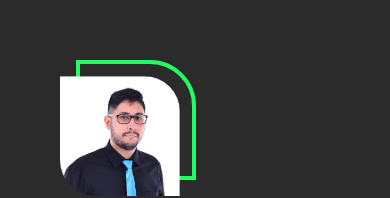
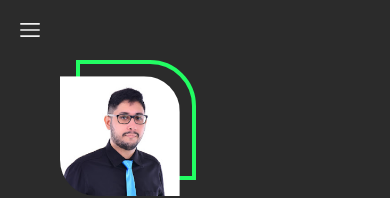
Before and after one commit to caioorleans/portfolio, an Angular app: page / in a window 390 px wide. Shown: the top 198 px of the page. Built offline with nearby package versions, Linux system fonts and the light colour scheme.

Commit message:
mobile menu

```diff
--- a/src/app/app.component.css
+++ b/src/app/app.component.css
@@ -4,6 +4,34 @@
     padding-left: 60px;
     margin-top: 60px;
     display: flex;
+}
+
+#menu-button {
+    position: fixed;
+    top: 20px;
+    left: 20px;
+    z-index: 11;
+    width: 20px;
+    height: 20px;
+}
+
+#black-screen {
+    width: 100%;
+    height: 100vh;
+    position: fixed;
+    top: 0;
+    left: 0;
+    background-color: rgba(0, 0, 0, 0.5);
+}
+
+#menu-button img {
+    width: 100%;
+}
+
+@media(min-width: 900px){
+    #menu-button {
+        display: none;
+    }
 }
 
 @media(min-width:480px){
@@ -57,6 +85,12 @@
     }
 }
 
+@Media(min-width: 900px){
+    #mobile-container-menu {
+        display: none;
+    }
+}
+
 @Media(max-width: 480px){
     #container-indicator{
         display: none;
--- a/src/app/app.component.html
+++ b/src/app/app.component.html
@@ -1,4 +1,16 @@
 <div id = "container" class = "full-height">
+    <div id="menu-button" (click)="changeMenuState()">
+        @if (showMenu) {
+            <img src="../assets/icons/cross.svg" alt="">
+        }
+        @else {
+            <img src="../assets/icons/menu-burger.svg" alt="">
+        }
+    </div>
+    <div *ngIf="showMenu" id="mobile-container-menu">
+        <div id="black-screen"></div>
+        <app-menu></app-menu>
+    </div>
     <div id = "container-menu" class="full-height">
         <app-menu></app-menu>
     </div>
@@ -6,9 +18,17 @@
         <app-content></app-content>
     </div>
     <div id = "container-indicator">
-        <div class="indicator active-indicator"></div>
-        <div class="indicator"></div>
-        <div class="indicator"></div>
-        <div class="indicator"></div>
+        <a href="#about-me">
+            <div class="indicator"></div>
+        </a>
+        <a href="#qualification">
+            <div class="indicator"></div>
+        </a>
+        <a href="#experiences">
+            <div class="indicator"></div>
+        </a>
+        <a href="#about-me">
+            <div class="indicator"></div>
+        </a>
     </div>
 </div>
--- a/src/app/app.component.ts
+++ b/src/app/app.component.ts
@@ -1,16 +1,22 @@
 import { Component, HostListener, Inject, PLATFORM_ID } from '@angular/core';
 import { RouterOutlet } from '@angular/router';
 import { ContentComponent } from './components/content/content.component';
-import { isPlatformBrowser } from '@angular/common';
+import { CommonModule, isPlatformBrowser } from '@angular/common';
 import { MenuComponent } from './components/menu/menu.component';
 
 @Component({
   selector: 'app-root',
   standalone: true,
-  imports: [MenuComponent, ContentComponent],
+  imports: [CommonModule,MenuComponent, ContentComponent],
   templateUrl: './app.component.html',
   styleUrl: './app.component.css'
 })
 export class AppComponent {
   title = 'portfolio';
+
+  showMenu = false;
+
+  changeMenuState(){
+    this.showMenu = !this.showMenu
+  }
 }
--- a/src/app/components/menu/menu.component.css
+++ b/src/app/components/menu/menu.component.css
@@ -44,3 +44,19 @@ ul {
 .icon:hover {
     width: 32px
 }
+
+@media(max-width: 900px){
+    .full-height{
+        height: 100vh;
+        position: fixed;
+        top: 0;
+        left: 0;
+        padding: 60px;
+        z-index: 10;
+        background-color: var(--background-color);
+    }
+
+    .photo-description {
+        display: none;
+    }
+}
--- a/src/app/components/menu/menu.component.html
+++ b/src/app/components/menu/menu.component.html
@@ -1,9 +1,9 @@
 <div id = "menu" class="full-height">
 
-    <app-photo-and-description></app-photo-and-description>
+    <app-photo-and-description class="photo-description"></app-photo-and-description>
 
     <ul id = "menu-itens">
-        <li><a class="menu-item selected-item" href="#about-me">Sobre mim</a></li>
+        <li><a class="menu-item" href="#about-me">Sobre mim</a></li>
         <li><a class="menu-item" href="#qualification">Formação</a></li>
         <li><a class="menu-item" href="#experiences">Experiências</a></li>
         <li><a class="menu-item" href="">Projetos</a></li>
```
Also changed, not shown: src/assets/icons/cross.svg (added), src/assets/icons/menu-burger.svg (added).
